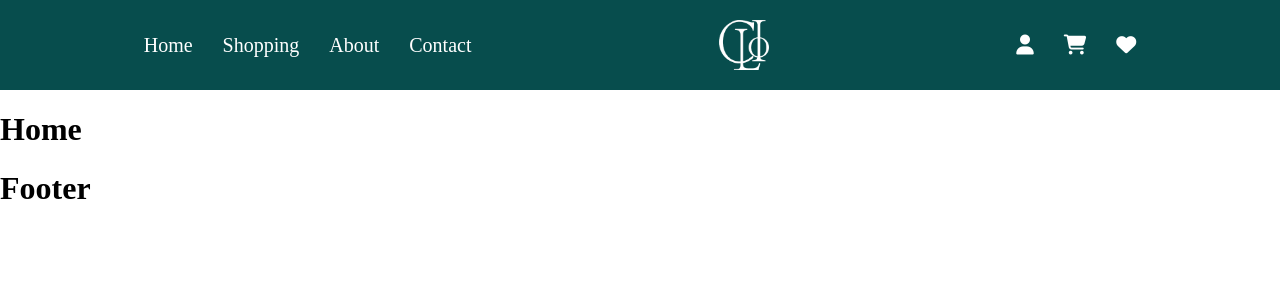
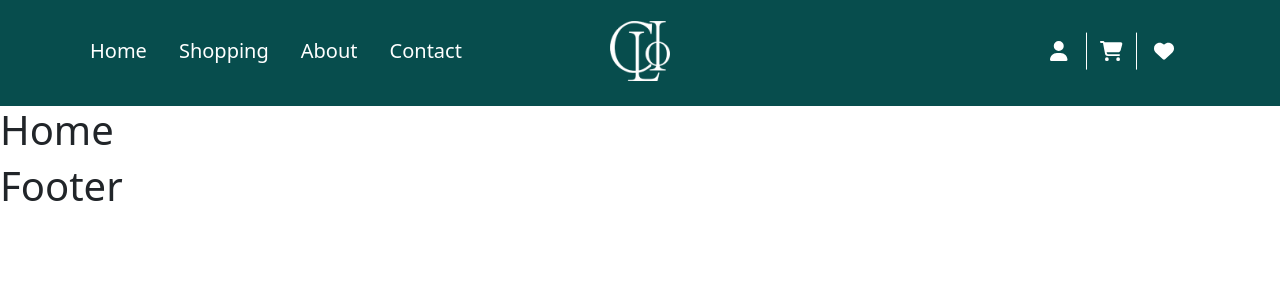
Before and after one commit to 7atoom/Clio, a React (Vite) app: page / in a window 1280 px wide. Shown: the top 300 px of the page. Built offline with nearby package versions, Linux system fonts and the light colour scheme.

Commit message:
styling navbar

```diff
--- a/package.json
+++ b/package.json
@@ -11,7 +11,9 @@
   },
   "dependencies": {
     "@fortawesome/fontawesome-svg-core": "^6.6.0",
+    "@fortawesome/free-solid-svg-icons": "^6.6.0",
     "@fortawesome/react-fontawesome": "^0.2.2",
+    "bootstrap": "^5.3.3",
     "fontawesome-free": "^1.0.4",
     "react": "^18.3.1",
     "react-dom": "^18.3.1",
--- a/src/Components/Navbar/Navbar.jsx
+++ b/src/Components/Navbar/Navbar.jsx
@@ -1,25 +1,52 @@
 import { Link } from "react-router-dom";
 import "./navbar.css";
+import { FontAwesomeIcon } from "@fortawesome/react-fontawesome";
+import { faCartShopping, faHeart, faUser } from "@fortawesome/free-solid-svg-icons";
+import Logo from "../../Images/Logo.png";
 
 const Navbar = () => {
     return <>
 
-        <nav style={{backgroundColor: "#074D4D", padding: "20px"}}>
-            <ul>
-                <li> <Link to="/home"> Home </Link> </li>
-                <li> <Link to="/shopping"> Shopping </Link> </li>
-                <li> <Link to="/about"> About </Link> </li>
-                <li> <Link to="/contact"> Contact </Link> </li>
-            </ul>
+            <nav className="navbar navbar-expand-lg bg-main-2 py-4 fs-5" data-bs-theme="dark">
+                <div className="container position-relative pt-1 pb-2">
 
-            <img src="./src/Images/Logo.png" alt="" />
+                    {/* Responsive */}
+                    <button className="navbar-toggler ms-auto  " type="button" data-bs-toggle="collapse" data-bs-target="#navbarSupportedContent" aria-controls="navbarSupportedContent" aria-expanded="false" aria-label="Toggle navigation">
+                        <span className="navbar-toggler-icon "></span>
+                    </button>
 
-            <ul>
-                <li> <Link to="/profile"> <i className="fa-solid fa-user"></i> </Link> </li>
-                <li> <Link to="/cart"> <i className="fa-solid fa-cart-shopping"></i> </Link> </li>
-                <li> <Link to="/favorite"> <i className="fa-solid fa-heart"></i> </Link> </li>
-            </ul>
-        </nav>
+                    <div className="collapse navbar-collapse" id="navbarSupportedContent">
+                        <ul className="navbar-nav mb-2 mb-lg-0">
+                            <li className="nav-item me-3"> <Link className="nav-link text-white" to="/home"> Home </Link> </li>
+                            <li className="nav-item me-3"> <Link className="nav-link text-white" to="/shopping"> Shopping </Link> </li>
+                            <li className="nav-item me-3"> <Link className="nav-link text-white" to="/about"> About </Link> </li>
+                            <li className="nav-item me-3"> <Link className="nav-link text-white" to="/contact"> Contact </Link> </li>
+                        </ul>
+                    </div>
+
+                    <img src={Logo} alt="Logo" />
+
+                    <div className="collapse navbar-collapse" id="navbarSupportedContent">
+                        <ul className="navbar-nav mb-2 ms-auto mb-lg-0">
+                            <li className="nav-item me-3 position-relative">
+                                <Link className="nav-link text-white" to="/profile"> <FontAwesomeIcon icon={faUser} /> </Link>
+                                <div className="seprator"></div>
+                            </li>
+
+
+                            <li className="nav-item me-3 position-relative">
+                                <Link className="nav-link text-white" to="/cart"> <FontAwesomeIcon icon={faCartShopping} /> </Link>
+                                <div className="seprator"></div>
+                            </li>
+
+
+                            <li className="nav-item me-3">
+                                <Link className="nav-link text-white" to="/favorite"> <FontAwesomeIcon icon={faHeart} /> </Link>
+                            </li>
+                        </ul>
+                    </div>
+                </div>
+            </nav>
 
     </>
 }
--- a/src/Components/Navbar/navbar.css
+++ b/src/Components/Navbar/navbar.css
@@ -1,21 +1,21 @@
-nav {
-    display: flex;
-    justify-content: space-around;
-    align-items: center;
-    font-size: 20px;
+nav img {
+    width: 60px;
+    height: 60px;
+    position: absolute;
+    left: 50%;
+    transform: translateX(-50%);
 }
-nav ul {
-    margin: 0;
-    padding: 0;
-    list-style: none;
-    display: flex;
-    gap: 30px;
+@media (max-width: 991px) {
+    nav img {
+        left: 80px;
+    }
 }
-nav img {
-    width: 50px;
-    height: 50px;
+nav .seprator {
+    background-color: white;
+    width: 1px;
+    height: 80%;
+    position: absolute;
+    top: 50%;
+    left: 45px;
+    transform: translate(calc(-50% - .5px), -50%); /* calc(-50% - .5px) because width of parent is odd number of pixels   */
 }
-nav a {
-    color: white;
-    text-decoration: none;
-}
--- a/src/Components/Profile/Profile.jsx
+++ b/src/Components/Profile/Profile.jsx
@@ -23,7 +23,7 @@ const Profile = () => {
                 <li onClick={ () => showContent != 3 ? setShowContent(3) : "" } style={ { cursor: "pointer" } } > Orders </li>
             </ul>
 
-            { showContent == 1 ? <Details /> : showContent == 2 ? <Orders /> : <SavPayment /> }
+            { showContent == 1 ? <Details /> : showContent == 2 ? <SavPayment /> : <Orders /> }
         </div>
 
     </>
--- a/src/index.css
+++ b/src/index.css
@@ -1,8 +1,6 @@
-body {
-    margin: 0;
-    padding: 0;
+.bg-main-1 {
+    background-color: #EBE7E1;
 }
-.container {
-    width: 1588px;
-    margin: auto;
+.bg-main-2 {
+    background-color: #074D4D;
 }
--- a/src/main.jsx
+++ b/src/main.jsx
@@ -1,7 +1,8 @@
 import { StrictMode } from "react";
 import { createRoot } from "react-dom/client";
 import App from "./App.jsx";
-import "../node_modules/fontawesome-free/css/all.min.css";
+import "../node_modules/bootstrap/dist/css/bootstrap.min.css";
+import "../node_modules/bootstrap/dist/js/bootstrap.bundle.js";
 import "./index.css";
 
 createRoot(document.getElementById("root")).render(
```
Also changed, not shown: 1 other file (tests, documents, lock files or other folders).
